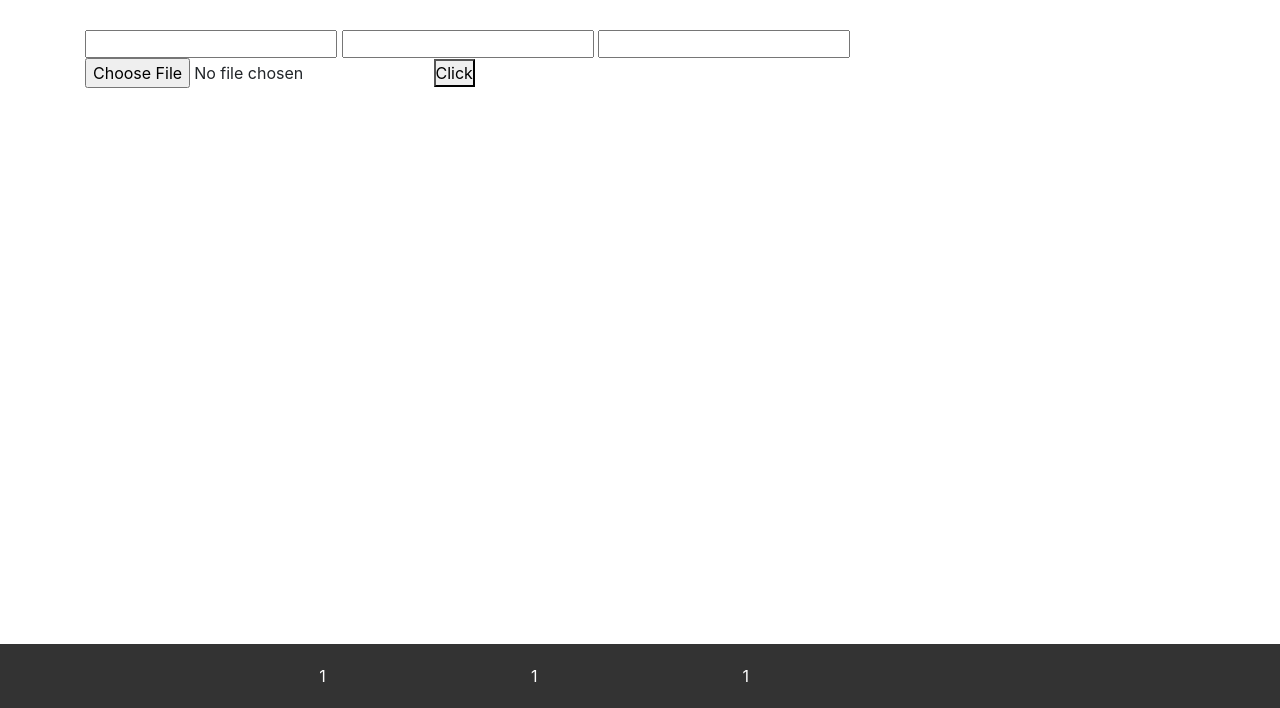
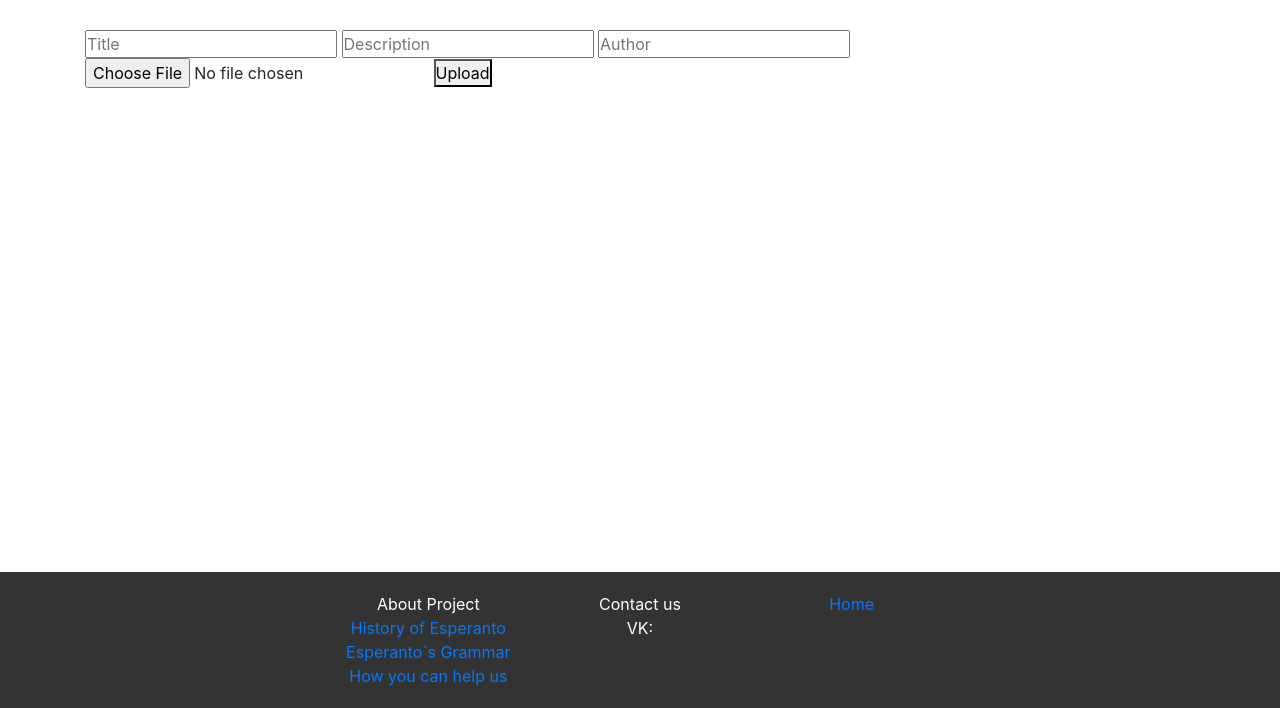
Before and after one commit to c1vd/LernuEsperanto, a Python web app: template templates/upload_book.html in a window 1280 px wide. Shown: the part 92-800 px from the top of the page. Run offline with Jinja, Linux system fonts and the light colour scheme; the template is opened without the code that fills it, so the values that code supplies are empty.

Commit message:
Style Enhancing

```diff
--- a/templates/main.html
+++ b/templates/main.html
@@ -49,7 +49,9 @@
             width: 100%;
             z-index: 9999;
         }
+        footer a{
 
+        }
         /* Основное содержимое */
         .main {
             flex-grow: 1;
@@ -85,11 +87,6 @@
                 <li class="nav-item">
                     <a class="nav-link" href="/dictionary">Dictionary</a>
                 </li>
-                {% if session.get("is_authenticated") %}
-                <li class="nav-item">
-                    <a class="nav-link" href="/upload_book">Upload Book</a>
-                </li>
-                {% endif %}
                 <li class="nav-item dropdown">
                     <a class="nav-link dropdown-toggle" href="#" id="dropdown1" data-bs-toggle="dropdown"
                        aria-expanded="false">Other</a>
@@ -141,19 +138,24 @@
 </div>
 <footer class="sticky-footer">
     <div class="row">
-        <div class="col-sm-2">
+        <div class="col-sm-3">
 
         </div>
         <div class="col-sm-2">
-            1
+            About Project<br>
+            <a href="/history">History of Esperanto</a><br>
+            <a href="/grammar">Esperanto`s Grammar</a><br>
+            <a href="/help_us">How you can help us</a><br>
         </div>
         <div class="col-sm-2">
-            1
+            Contact us <br>
+            VK:
+
         </div>
         <div class="col-sm-2">
-            1
+            <a href="/">Home</a><br>
         </div>
-        <div class="col-sm-2">
+        <div class="col-sm-3">
 
         </div>
     </div>
--- a/templates/upload_book.html
+++ b/templates/upload_book.html
@@ -1,10 +1,10 @@
 {% extends "main.html" %}
 {% block content %}
 <form action="/upload_book" method="POST" enctype=multipart/form-data>
-    <input name="name_of_book" required>
-    <input name="description" required>
-    <input name="author" required>
+    <input name="name_of_book" placeholder="Title" required>
+    <input name="description" placeholder="Description" type="text" required>
+    <input name="author" placeholder="Author" required>
     <input type="file" name="file" required>
-    <button type="submit">Click</button>
+    <button type="submit">Upload</button>
 </form>
 {% endblock %}
--- a/templates/user_panel.html
+++ b/templates/user_panel.html
@@ -20,4 +20,5 @@ In process of checking
 {% endif %}
 <button onclick="delete_book({{ book[0] }})">Delete</button>
 {% endfor %}
+<a class="nav-link" href="/upload_book">Upload Book</a>
 {% endblock %}
```
